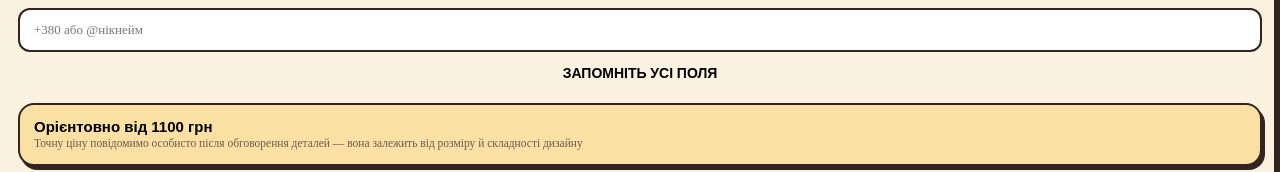
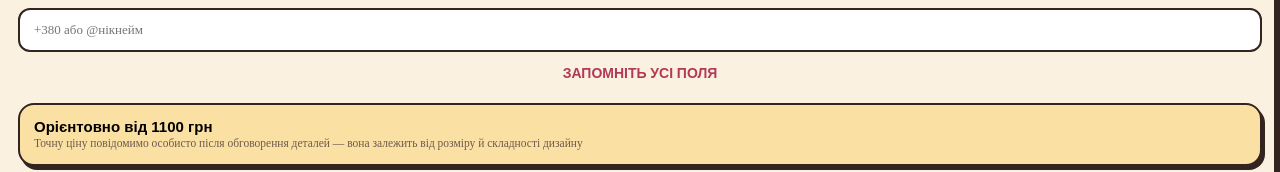
Before and after one commit to RVasyliuk-2003/Custom-Marshmallows, a React (Vite) app: page /orderMain in a window 1280 px wide. Both pictures are taken after a click on the button "Надіслати запит". Shown: the part 775-947 px from the top of the page. Built offline with nearby package versions, Linux system fonts and the light colour scheme.

Commit message:
refactor: update error message markup and apply dynamic color styling based on submission state

```diff
--- a/src/components/Main/Order/OrderMain/OrderMain.jsx
+++ b/src/components/Main/Order/OrderMain/OrderMain.jsx
@@ -175,8 +175,20 @@ const OrderMain = () => {
           placeholder="+380 або @нікнейм"
           style={{ marginTop: "10px" }}
         />
+        {error && (
+          <p
+            className={style.infoError}
+            style={{
+              color:
+                error === "ФОРМУ ВІДПРАВЛЕННО"
+                  ? "var(--pistachio)"
+                  : "var(--raspberry-deep)",
+            }}
+          >
+            {error}
+          </p>
+        )}
 
-        <p className={style.infoError}>{error}</p>
         <div className={style.box}>
           <b>Орієнтовно від 1100 грн</b>
           <p>
```
